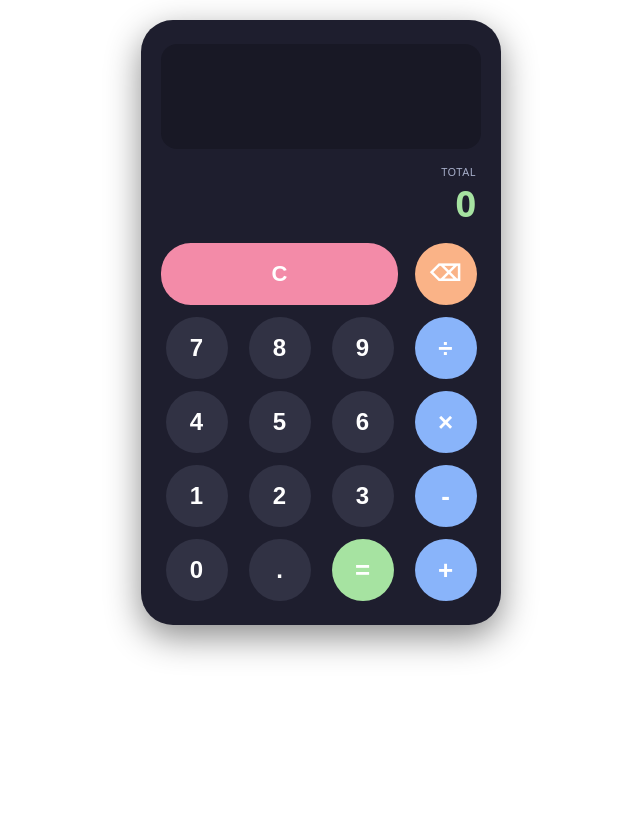
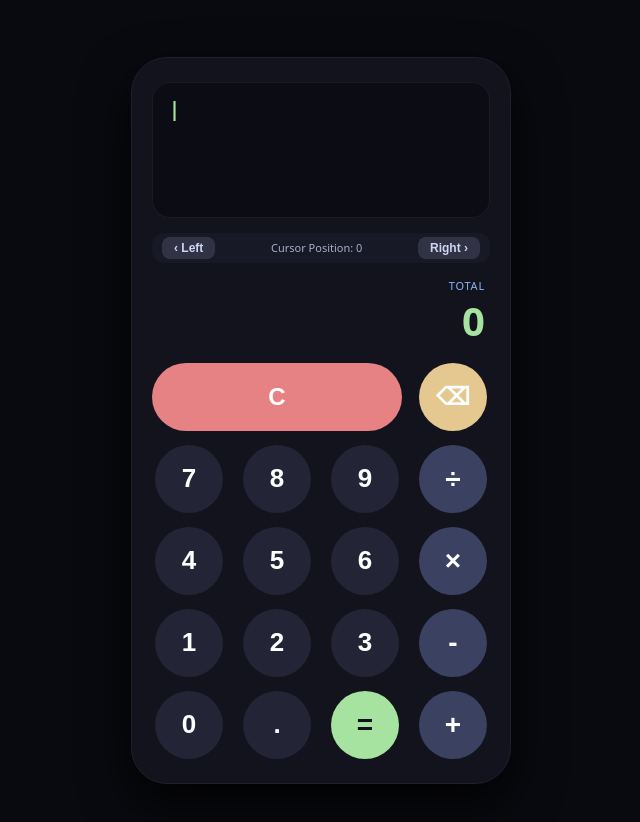
Before and after one commit to AbdurRafay726/calculator, a React (Create React App) app: page / in a window 1280 px wide. Shown: the top 822 px of the page, without its empty margins (319-959 px from the left). Before the commit the page ends 800 px from the top, so only its background shows below. Built offline with nearby package versions, Linux system fonts and the light colour scheme.

Commit message:
added cursor for editing

```diff
--- a/src/App.jsx
+++ b/src/App.jsx
@@ -3,24 +3,37 @@ import React, { useState, useEffect, useRef } from 'react';
 export default function MobileCalculator () {
   const [tokens, setTokens] = useState([]);
   const [currentInput, setCurrentInput] = useState('');
+  const [cursorPos, setCursorPos] = useState(0); // Position index in raw string expression
   const displayEndRef = useRef(null);
 
-  // Auto-scroll to the bottom whenever expression updates
+  // Combine tokens into a raw string expression to manage cursor position seamlessly
+  const getRawExpression = () => {
+    return [...tokens, currentInput].join('');
+  };
+
+  const rawExpr = getRawExpression();
+
+  // Auto-scroll as the expression changes
   useEffect(() => {
     displayEndRef.current?.scrollIntoView({ behavior: 'smooth' });
-  }, [tokens, currentInput]);
+  }, [rawExpr, cursorPos]);
 
-  // Order of operations calculation
-  const calculateTotal = (allTokens) => {
-    if (allTokens.length === 0) return 0;
+  // Evaluate standard PEMDAS calculation from raw string
+  const calculateTotal = (expr) => {
+    if (!expr) return 0;
 
+    // Parse tokens (numbers vs operators)
+    const matches = expr.match(/(\d+\.?\d*|[\+\-\*\/])/g);
+    if (!matches) return 0;
+
+    // Step 1: Multiplication & Division
     const intermediate = [];
     let i = 0;
-    while (i < allTokens.length) {
-      const token = allTokens[i];
+    while (i < matches.length) {
+      const token = matches[i];
       if (token === '*' || token === '/') {
         const prevNum = parseFloat(intermediate.pop());
-        const nextNum = parseFloat(allTokens[i + 1]);
+        const nextNum = parseFloat(matches[i + 1]);
 
         if (isNaN(nextNum)) {
           intermediate.push(prevNum);
@@ -35,6 +48,7 @@ export default function MobileCalculator () {
       i++;
     }
 
+    // Step 2: Addition & Subtraction
     let result = parseFloat(intermediate[0]) || 0;
     for (let j = 1; j < intermediate.length; j += 2) {
       const op = intermediate[j];
@@ -47,69 +61,102 @@ export default function MobileCalculator () {
     return Math.round(result * 1e8) / 1e8;
   };
 
-  const getFullTokens = () => {
-    return currentInput !== '' ? [...tokens, currentInput] : tokens;
+  const currentTotal = calculateTotal(rawExpr);
+
+  // Insert value at the active cursor position
+  const insertAtCursor = (char) => {
+    const newExpr = rawExpr.slice(0, cursorPos) + char + rawExpr.slice(cursorPos);
+    parseRawToTokens(newExpr);
+    setCursorPos((prev) => prev + char.length);
   };
 
-  const fullTokens = getFullTokens();
-  const currentTotal = fullTokens.length > 0 ? calculateTotal(fullTokens) : 0;
+  // Convert raw string back into state tokens
+  const parseRawToTokens = (str) => {
+    const parts = str.match(/(\d+\.?\d*|[\+\-\*\/])/g) || [];
+    if (parts.length === 0) {
+      setTokens([]);
+      setCurrentInput('');
+      return;
+    }
+
+    const last = parts[parts.length - 1];
+    if (['+', '-', '*', '/'].includes(last)) {
+      setTokens(parts);
+      setCurrentInput('');
+    } else {
+      setTokens(parts.slice(0, -1));
+      setCurrentInput(last);
+    }
+  };
 
   const handleNumber = (val) => {
-    if (val === '.' && currentInput.includes('.')) return;
-    setCurrentInput((prev) => prev + val);
+    insertAtCursor(val);
   };
 
   const handleOperator = (op) => {
-    if (!currentInput && tokens.length === 0) return;
-
-    if (currentInput !== '') {
-      setTokens([...tokens, currentInput, op]);
-      setCurrentInput('');
+    if (!rawExpr && op !== '-') return;
+    const lastChar = rawExpr[cursorPos - 1];
+    if (['+', '-', '*', '/'].includes(lastChar)) {
+      // Replace existing operator behind cursor
+      const newExpr = rawExpr.slice(0, cursorPos - 1) + op + rawExpr.slice(cursorPos);
+      parseRawToTokens(newExpr);
     } else {
-      setTokens([...tokens.slice(0, -1), op]);
+      insertAtCursor(op);
     }
   };
 
   const handleBackspace = () => {
-    if (currentInput.length > 0) {
-      setCurrentInput((prev) => prev.slice(0, -1));
-    } else if (tokens.length > 0) {
-      const newTokens = tokens.slice(0, -1);
-      const lastToken = newTokens[newTokens.length - 1];
-
-      if (lastToken && !['+', '-', '*', '/'].includes(lastToken)) {
-        setCurrentInput(lastToken);
-        setTokens(newTokens.slice(0, -1));
-      } else {
-        setTokens(newTokens);
-      }
-    }
+    if (cursorPos === 0 || !rawExpr) return;
+    const newExpr = rawExpr.slice(0, cursorPos - 1) + rawExpr.slice(cursorPos);
+    parseRawToTokens(newExpr);
+    setCursorPos((prev) => Math.max(0, prev - 1));
   };
 
   const handleEquals = () => {
-    if (fullTokens.length === 0) return;
-    const finalResult = calculateTotal(fullTokens);
+    if (!rawExpr) return;
+    const finalResult = calculateTotal(rawExpr).toString();
     setTokens([]);
-    setCurrentInput(finalResult.toString());
+    setCurrentInput(finalResult);
+    setCursorPos(finalResult.length);
   };
 
   const handleClear = () => {
     setTokens([]);
     setCurrentInput('');
+    setCursorPos(0);
   };
 
-  // Render tokens into vertical rows (2 visible at a time)
+  // Render tokens into vertical rows with interactive cursor placement
   const renderTokenDisplay = () => {
+    const matches = rawExpr.match(/(\d+\.?\d*|[\+\-\*\/])/g) || [];
     const elements = [];
+    let charCounter = 0;
+
     let i = 0;
+    while (i < matches.length) {
+      const token = matches[i];
+      const tokenStartIdx = charCounter;
+      charCounter += token.length;
+      const tokenEndIdx = charCounter;
 
-    while (i < fullTokens.length) {
-      const token = fullTokens[i];
       const isOp = ['+', '-', '*', '/'].includes(token);
 
+      // Render blinking/active cursor bar
+      const renderCursorIfNeeded = (pos) => {
+        if (cursorPos === pos) {
+          return <span key={`cursor-${pos}`} style={styles.cursor}>|</span>;
+        }
+        return null;
+      };
+
       if (isOp) {
+        elements.push(renderCursorIfNeeded(tokenStartIdx));
         elements.push(
-          <span key={`op-${i}`} style={styles.operatorToken}>
+          <span
+            key={`op-${i}`}
+            style={styles.operatorToken}
+            onClick={() => setCursorPos(tokenEndIdx)}
+          >
             {token === '*' ? '×' : token === '/' ? '÷' : token}
           </span>
         );
@@ -117,14 +164,15 @@ export default function MobileCalculator () {
         continue;
       }
 
-      const prevOp = fullTokens[i - 1];
-      const nextOp = fullTokens[i + 1];
+      const nextOp = matches[i + 1];
 
       if (nextOp === '*' || nextOp === '/') {
         // Multiplication/Division Group
         const prevNum = token;
         const op = nextOp;
-        const nextNum = fullTokens[i + 2];
+        const nextNum = matches[i + 2];
+        const groupLen = prevNum.length + op.length + (nextNum ? nextNum.length : 0);
+        const groupEndIdx = tokenStartIdx + groupLen;
 
         let stepResult = null;
         if (nextNum !== undefined && !isNaN(parseFloat(prevNum)) && !isNaN(parseFloat(nextNum))) {
@@ -132,8 +180,13 @@ export default function MobileCalculator () {
           stepResult = Math.round(res * 1e4) / 1e4;
         }
 
+        elements.push(renderCursorIfNeeded(tokenStartIdx));
         elements.push(
-          <div key={`group-${i}`} style={styles.sleekBadge}>
+          <div
+            key={`group-${i}`}
+            style={styles.sleekBadge}
+            onClick={() => setCursorPos(groupEndIdx)}
+          >
             <span style={styles.topExpression}>
               ({prevNum} {op === '*' ? '×' : '÷'} {nextNum !== undefined ? nextNum : ''})
             </span>
@@ -142,16 +195,21 @@ export default function MobileCalculator () {
             </span>
           </div>
         );
+
+        charCounter += nextOp.length + (nextNum ? nextNum.length : 0);
         i += 3;
-      } else if (prevOp === '*' || prevOp === '/') {
-        i++;
       } else {
-        // Addition/Subtraction term formatted as (N × 1)
+        // Standalone term formatted as (N × 1)
         const val = parseFloat(token);
         const isValid = !isNaN(val);
 
+        elements.push(renderCursorIfNeeded(tokenStartIdx));
         elements.push(
-          <div key={`term-${i}`} style={styles.sleekBadge}>
+          <div
+            key={`term-${i}`}
+            style={styles.sleekBadge}
+            onClick={() => setCursorPos(tokenEndIdx)}
+          >
             <span style={styles.topExpression}>
               ({token} × 1)
             </span>
@@ -164,17 +222,40 @@ export default function MobileCalculator () {
       }
     }
 
+    // Cursor at the very end of expression
+    if (cursorPos === rawExpr.length) {
+      elements.push(<span key="cursor-end" style={styles.cursor}>|</span>);
+    }
+
     return elements;
   };
 
   return (
+    <div style={styles.outerContainer}>
       <div style={styles.mobileFrame}>
-      {/* Vertical Auto-Scrolling Expression Display (Shows 2 Rows) */}
+        {/* Scrollable Expression Display with Active Cursor */}
         <div style={styles.expressionDisplay}>
           <div style={styles.scrollContainer}>
             {renderTokenDisplay()}
             <div ref={displayEndRef} />
           </div>
+        </div>
+
+        {/* Cursor Navigation Bar */}
+        <div style={styles.cursorControls}>
+          <button
+            style={styles.navBtn}
+            onClick={() => setCursorPos((p) => Math.max(0, p - 1))}
+          >
+            ‹ Left
+          </button>
+          <span style={styles.cursorLabel}>Cursor Position: {cursorPos}</span>
+          <button
+            style={styles.navBtn}
+            onClick={() => setCursorPos((p) => Math.min(rawExpr.length, p + 1))}
+          >
+            Right ›
+          </button>
         </div>
 
         {/* Running Total Display */}
@@ -183,9 +264,9 @@ export default function MobileCalculator () {
           <span style={styles.totalValue}>{currentTotal}</span>
         </div>
 
-      {/* Keypad Grid with Round White-Text Buttons */}
+        {/* Keypad Layout */}
         <div style={styles.keypad}>
-        <button style={{ ...styles.btn, ...styles.clearBtn, gridColumn: 'span 3', borderRadius: '30px' }} onClick={handleClear}>C</button>
+          <button style={{ ...styles.btn, ...styles.clearBtn, gridColumn: 'span 3', borderRadius: '34px' }} onClick={handleClear}>C</button>
           <button style={{ ...styles.btn, ...styles.backBtn }} onClick={handleBackspace}>⌫</button>
 
           <button style={styles.btn} onClick={() => handleNumber('7')}>7</button>
@@ -209,48 +290,68 @@ export default function MobileCalculator () {
           <button style={styles.btnOp} onClick={() => handleOperator('+')}>+</button>
         </div>
       </div>
+    </div>
   );
 }
 
 const styles = {
+  outerContainer: {
+    minHeight: '100vh',
+    backgroundColor: '#090A0F',
+    display: 'flex',
+    justifyContent: 'center',
+    alignItems: 'center',
+    padding: '20px 10px',
+  },
   mobileFrame: {
     width: '100%',
-    maxWidth: '360px',
-    margin: '20px auto',
-    backgroundColor: '#1E1E2E',
-    borderRadius: '32px',
+    maxWidth: '380px',
+    minHeight: '660px',
+    backgroundColor: '#12131C',
+    borderRadius: '36px',
     padding: '24px 20px',
-    boxShadow: '0 12px 35px rgba(0,0,0,0.45)',
+    boxShadow: '0 20px 50px rgba(0,0,0,0.85)',
     fontFamily: 'system-ui, -apple-system, sans-serif',
     color: '#FFFFFF',
     display: 'flex',
     flexDirection: 'column',
+    justifyContent: 'space-between',
     gap: '15px',
     boxSizing: 'border-box',
+    border: '1px solid #1E202E',
   },
   expressionDisplay: {
-    height: '85px', // Fixed height to fit ~2 vertical rows nicely
-    backgroundColor: '#181825',
-    borderRadius: '16px',
-    padding: '10px 14px',
+    height: '110px',
+    backgroundColor: '#0B0C14',
+    borderRadius: '18px',
+    padding: '12px 14px',
     overflowY: 'auto',
     scrollbarWidth: 'none',
+    border: '1px solid #1A1B29',
   },
   scrollContainer: {
     display: 'flex',
     flexWrap: 'wrap',
     alignItems: 'center',
-    gap: '8px',
+    gap: '6px',
+  },
+  cursor: {
+    color: '#A6E3A1',
+    fontWeight: 'bold',
+    fontSize: '20px',
+    animation: 'blink 1s infinite',
+    margin: '0 2px',
   },
   sleekBadge: {
     display: 'inline-flex',
     flexDirection: 'column',
     alignItems: 'center',
-    backgroundColor: '#2A2B3D',
+    backgroundColor: '#1E2030',
     border: '1px solid #FAB387',
     borderRadius: '8px',
-    padding: '3px 9px',
-    boxShadow: '0 1px 3px rgba(0,0,0,0.2)',
+    padding: '4px 10px',
+    cursor: 'pointer',
+    boxShadow: '0 2px 4px rgba(0,0,0,0.4)',
   },
   topExpression: {
     fontSize: '11px',
@@ -269,6 +370,29 @@ const styles = {
     fontWeight: 'bold',
     color: '#F9E2AF',
     padding: '0 4px',
+    cursor: 'pointer',
+  },
+  cursorControls: {
+    display: 'flex',
+    justifyContent: 'space-between',
+    alignItems: 'center',
+    backgroundColor: '#181926',
+    borderRadius: '12px',
+    padding: '4px 10px',
+  },
+  navBtn: {
+    backgroundColor: '#313244',
+    color: '#CDD6F4',
+    border: 'none',
+    borderRadius: '8px',
+    padding: '4px 12px',
+    fontSize: '12px',
+    fontWeight: 'bold',
+    cursor: 'pointer',
+  },
+  cursorLabel: {
+    fontSize: '11px',
+    color: '#A6ADC8',
   },
   totalDisplay: {
     textAlign: 'right',
@@ -276,30 +400,30 @@ const styles = {
   },
   totalLabel: {
     fontSize: '11px',
-    color: '#A6ADC8',
+    color: '#89B4FA',
     display: 'block',
-    letterSpacing: '0.5px',
+    letterSpacing: '0.8px',
     textTransform: 'uppercase',
   },
   totalValue: {
-    fontSize: '36px',
+    fontSize: '40px',
     fontWeight: 'bold',
     color: '#A6E3A1',
   },
   keypad: {
     display: 'grid',
     gridTemplateColumns: 'repeat(4, 1fr)',
-    gap: '12px',
+    gap: '14px',
     justifyItems: 'center',
   },
   btn: {
-    width: '62px',
-    height: '62px',
+    width: '68px',
+    height: '68px',
     borderRadius: '50%',
     border: 'none',
-    backgroundColor: '#313244',
-    color: '#FFFFFF', // Crisp White Text
-    fontSize: '24px', // Increased size
+    backgroundColor: '#232536',
+    color: '#FFFFFF',
+    fontSize: '26px',
     fontWeight: '600',
     cursor: 'pointer',
     display: 'flex',
@@ -307,13 +431,13 @@ const styles = {
     justifyContent: 'center',
   },
   btnOp: {
-    width: '62px',
-    height: '62px',
+    width: '68px',
+    height: '68px',
     borderRadius: '50%',
     border: 'none',
-    backgroundColor: '#89B4FA',
-    color: '#FFFFFF', // Crisp White Text
-    fontSize: '26px', // Increased size
+    backgroundColor: '#3B4261',
+    color: '#FFFFFF',
+    fontSize: '28px',
     fontWeight: 'bold',
     cursor: 'pointer',
     display: 'flex',
@@ -322,18 +446,18 @@ const styles = {
   },
   clearBtn: {
     width: '100%',
-    backgroundColor: '#F38BA8',
+    backgroundColor: '#E78284',
     color: '#FFFFFF',
-    fontSize: '22px',
+    fontSize: '24px',
   },
   backBtn: {
-    backgroundColor: '#FAB387',
+    backgroundColor: '#E5C890',
     color: '#FFFFFF',
-    fontSize: '22px',
+    fontSize: '24px',
   },
   equalsBtn: {
     backgroundColor: '#A6E3A1',
-    color: '#FFFFFF',
-    fontSize: '26px',
+    color: '#11111B',
+    fontSize: '28px',
   },
 };
```
Lines whose indentation alone changed are shown as unchanged.
